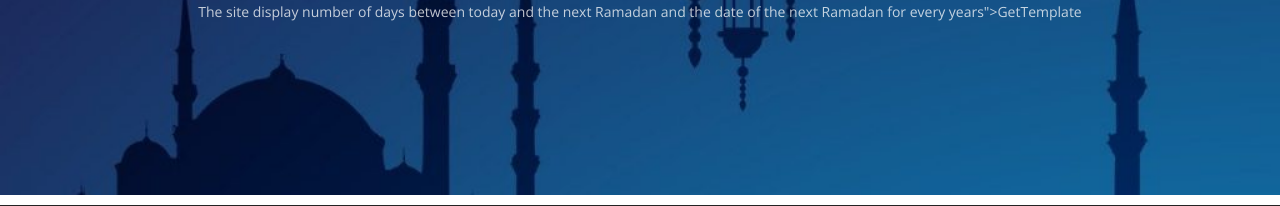
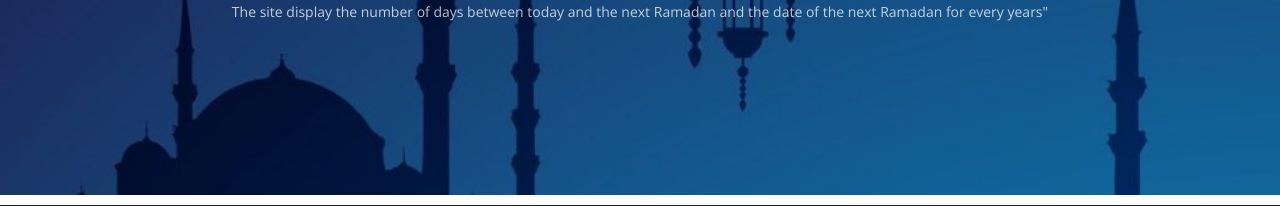
Before and after one commit to hamdyaea/NextRamadan, a Flask app: template templates/index.html in a window 1280 px wide. Shown: the part 325-531 px from the top of the page. Run offline with Flask 2, Linux system fonts and the light colour scheme; the template is opened without the code that fills it, so the values that code supplies are empty; some libraries are stand-ins or nearby versions.

Commit message:
improve index text

```diff
--- a/templates/index.html
+++ b/templates/index.html
@@ -30,7 +30,7 @@
 		<div class="container">
 			<div class="row">
 				<h1 class="lead">The next Ramadan is in {{  numdays }} the {{  closest_date  }}</h1>
-				<p class="tagline">The site display number of days between today and the next Ramadan and the date of the next Ramadan for every years">GetTemplate</a></p>
+				<p class="tagline">The site display the number of days between today and the next Ramadan and the date of the next Ramadan for every years"</p>
 			</div>
 		</div>
 	</header>
```
